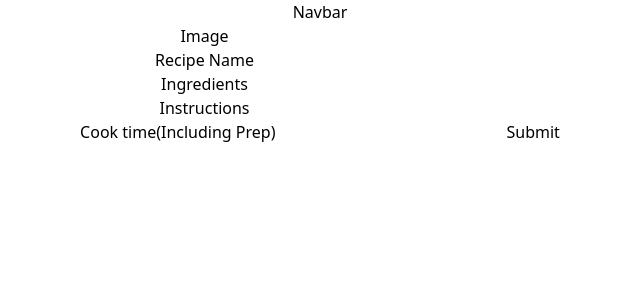
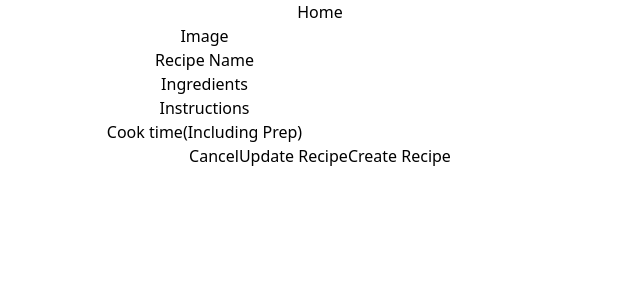
Before and after one commit to rlmorrison74/morrison-family-cookbook, a React (Create React App) app in the folder client/: page /newrecipe in a window 1280 px wide. Shown: the top 300 px of the page, without its empty margins (320-960 px from the left). Built offline with nearby package versions, Linux system fonts and the light colour scheme; no server answers.

Commit message:
all buttons built, delete functionality implemented, full CRUD achieved

```diff
--- a/client/src/components/Navbar.jsx
+++ b/client/src/components/Navbar.jsx
@@ -1,3 +1,7 @@
+import HomeButton from "./buttons/HomeButton";
+
 export default function Navbar() {
-  return <div>Navbar</div>;
+  return <div>
+    <HomeButton />
+  </div>;
 }
--- a/client/src/components/buttons/CancelButton.jsx
+++ b/client/src/components/buttons/CancelButton.jsx
@@ -1,3 +1,9 @@
+import { useHistory } from "react-router";
+
 export default function CancelButton() {
-    return <div>Cancel</div>
+  const history = useHistory();
+
+  const handleCancel = () => history.push("/");
+
+  return <button onClick={handleCancel}>Cancel</button>;
 }
--- a/client/src/components/buttons/DeleteButton.jsx
+++ b/client/src/components/buttons/DeleteButton.jsx
@@ -1,3 +1,15 @@
-export default function DeleteButton() {
-    return <div>Delete</div>
+import { deleteRecipe } from "../../services";
+import { useHistory } from "react-router";
+import { toast } from "react-toastify";
+
+export default function DeleteButton(props) {
+  const history = useHistory();
+
+  const handleDelete = async () => {
+    await deleteRecipe(props.id);
+    toast("Recipe deleted");
+    history.push("/");
+  };
+
+  return <button onClick={handleDelete}>Delete</button>;
 }
--- a/client/src/components/buttons/EditButton.jsx
+++ b/client/src/components/buttons/EditButton.jsx
@@ -1,3 +1,10 @@
-export default function EditButton() {
-    return <div>EditButton</div>
+import { Link } from "react-router-dom";
+
+export default function EditButton(props) {
+  const { id } = props;
+  return (
+    <Link to={`/details/${id}/edit`} key={id}>
+      <button>Edit Recipe</button>
+    </Link>
+  );
 }
--- a/client/src/components/buttons/HomeButton.jsx
+++ b/client/src/components/buttons/HomeButton.jsx
@@ -1,3 +1,8 @@
+import { useHistory } from "react-router";
+
 export default function HomeButton() {
-  return <div>HomeButton</div>;
+  const history = useHistory();
+  const goHome = () => history.push("/");
+
+  return <button onClick={goHome}>Home</button>;
 }
--- a/client/src/components/buttons/NewButton.jsx
+++ b/client/src/components/buttons/NewButton.jsx
@@ -1,3 +1,5 @@
-export default function NewButton() {
-    return <div>NewButton</div>
+export default function NewButton(props) {
+  const { handleSubmit } = props;
+
+  return <button onClick={handleSubmit}>Create Recipe</button>;
 }
--- a/client/src/components/buttons/UpdateButton.jsx
+++ b/client/src/components/buttons/UpdateButton.jsx
@@ -1,3 +1,5 @@
-export default function UpdateButton() {
-    return <div>Update</div>
+export default function UpdateButton(props) {
+  const { handleSubmit } = props;
+
+  return <button onClick={handleSubmit}>Update Recipe</button>;
 }
--- a/client/src/components/routes/Details.jsx
+++ b/client/src/components/routes/Details.jsx
@@ -1,8 +1,8 @@
 import { useState, useEffect } from "react";
-import { Link } from "react-router-dom";
 import { useParams } from "react-router-dom";
 import { getRecipe } from "../../services";
 import DeleteButton from "../buttons/DeleteButton";
+import EditButton from "../buttons/EditButton";
 
 export default function Details() {
   const [recipe, setRecipe] = useState({});
@@ -29,9 +29,7 @@ export default function Details() {
       <h4>Ingredients: {recipe.ingredients}</h4>
       <h4>How to make: {recipe.instructions}</h4>
       <h4>Total time til dinner: {recipe.time}</h4>
-      <Link to={`/details/${id}/edit`}>
-        <button>Edit Recipe</button>
-      </Link>
+      <EditButton id={id} />
       <DeleteButton id={id} />
     </div>
   );
--- a/client/src/components/routes/Edit.jsx
+++ b/client/src/components/routes/Edit.jsx
@@ -5,7 +5,6 @@ import { getRecipe, setRecipe } from "../../services";
 import Form from "./Form";
 
 export default function Edit() {
-  // toast("Recipe updated!")
 
   const [name, setName] = useState("");
   const [ingredients, setIngredients] = useState("");
@@ -39,6 +38,7 @@ export default function Edit() {
     };
     // eslint-disable-next-line
     const res = await setRecipe(id, fields);
+    toast("Recipe updated!")
     history.push(`/details/${id}`);
   };
 
--- a/client/src/components/routes/Form.jsx
+++ b/client/src/components/routes/Form.jsx
@@ -1,4 +1,12 @@
+import { useParams } from "react-router";
+import CancelButton from "../buttons/CancelButton";
+import NewButton from "../buttons/NewButton";
+import UpdateButton from "../buttons/UpdateButton";
+
 export default function Form(props) {
+  const { id } = useParams();
+  console.log(id);
+
   const {
     name,
     setName,
@@ -15,14 +23,15 @@ export default function Form(props) {
 
   return (
     <div>
-      <form onSubmit={handleSubmit}>
-      <label>Image</label>
+      <form>
+        <label>Image</label>
         <input
           type="text"
           value={image}
           onChange={(e) => setImage(e.target.value)}
         />
-        <br /><label>Recipe Name</label>
+        <br />
+        <label>Recipe Name</label>
         <input
           type="text"
           value={name}
@@ -49,7 +58,10 @@ export default function Form(props) {
           value={time}
           onChange={(e) => setTime(e.target.value)}
         />
-        <button>Submit</button>
+        <br />
+        <CancelButton />
+        <UpdateButton handleSubmit={handleSubmit} />
+        <NewButton handleSubmit={handleSubmit} />
       </form>
     </div>
   );
--- a/client/src/components/routes/New.jsx
+++ b/client/src/components/routes/New.jsx
@@ -5,7 +5,6 @@ import { newRecipe } from "../../services";
 import Form from "./Form";
 
 export default function New() {
-  // toast("Recipe added to cookbook!")
 
   const [name, setName] = useState("");
   const [ingredients, setIngredients] = useState("");
@@ -25,6 +24,7 @@ export default function New() {
       time,
     };
     await newRecipe(fields);
+    toast("Recipe added to cookbook!")
     history.push("/");
   };
 
```
